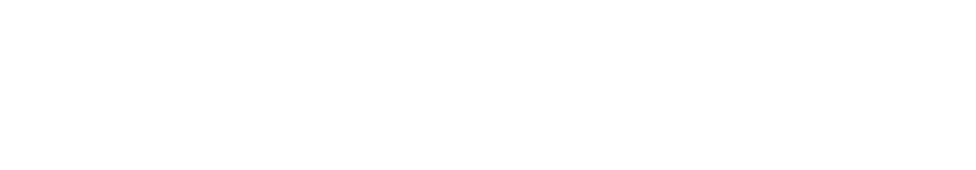
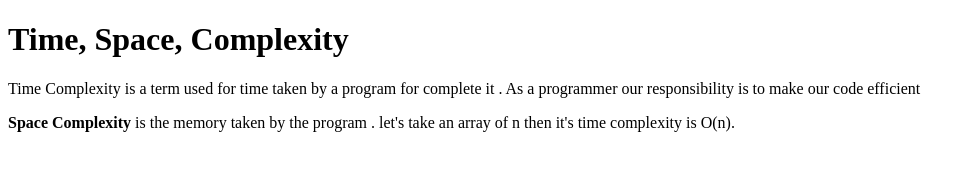
Before and after one commit to acciojob/time-and-space-complexity-AwaneeshSinghBisht, a website: page main.html in a window 1280 px wide. Shown: the whole page, without its empty margins (0-976 px from the left). Drawn offline with Linux system fonts and the light colour scheme.

Commit message:
created a submission

```diff
--- a/main.html
+++ b/main.html
@@ -10,7 +10,9 @@
 	<!-- the entire body must be written by student -->
     <script type="text/javascript" src="./script.js">
 </script>
-
+	<h1>Time, Space, Complexity</h1>
+	<p>Time Complexity is a term used for time taken by a program for complete it . As a programmer our responsibility is to make our code efficient </p>
+	<p><b>Space Complexity </b> is the memory taken by the program . let's take an array of n then it's time complexity is O(n).</p>
 </body>
 
 </html>
```
